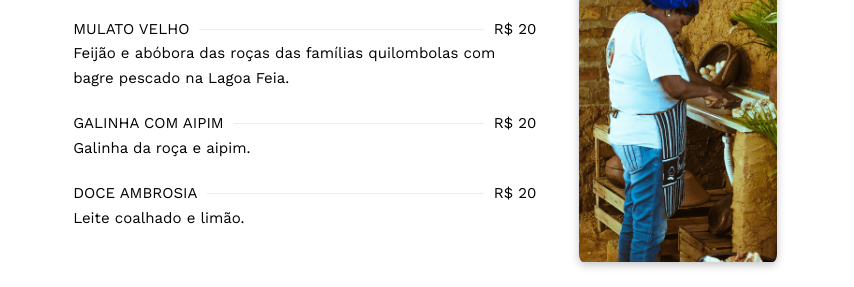
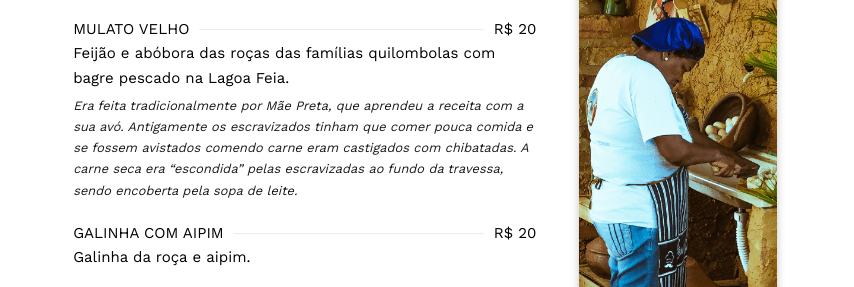
Before and after one commit to lucascraveiropaes/machadinha-prototype, a website: page cardapio/index.html in a window 1280 px wide. Shown: the part 287-574 px from the top of the page, 426-1280 px from the left. Drawn offline with nearby package versions, Linux system fonts and the light colour scheme.

Commit message:
Atualizando conteudo do cardapio

```diff
--- a/cardapio/css/style.css
+++ b/cardapio/css/style.css
@@ -210,6 +210,13 @@ img.responsive {
   border-radius: 6px;
 }
 
+.description.small {
+  font-size: 0.8rem;
+  margin-top: -1rem;
+  opacity: 0.9;
+  font-style: italic;
+}
+
 /* Tablet */
 
 @media (min-width: 481px) and (max-width: 1024px) {
--- a/cardapio/index.html
+++ b/cardapio/index.html
@@ -79,6 +79,7 @@
             <p>R$ 20</p>
           </div>
           <p class="description">Feijão e abóbora das roças das famílias quilombolas com bagre pescado na Lagoa Feia.</p>
+          <p class="description small">Era feita tradicionalmente por Mãe Preta, que aprendeu a receita com a sua avó. Antigamente os escravizados tinham que comer pouca comida e se fossem avistados comendo carne eram castigados com chibatadas. A carne seca era “escondida” pelas escravizadas ao fundo da travessa, sendo encoberta pela sopa de leite.</p>
           <div class="plate">
             <p>Galinha com Aipim</p>
             <div class="dots"></div>
@@ -103,6 +104,7 @@
             <p>R$ 20</p>
           </div>
           <p class="description">Farinha de mandioca, leite e queijo ralado.</p>
+          <p class="description small">Bolo feito pelas escravizadas que trabalhavam na cozinha da casa grande para a filha do senhor que estava grávida e por volta de meia-noite teve vontade de comer bolo de aipim, porém, por ser tarde da noite, não tinha como pegar mandioca na roça, então fizeram o bolo com a farinha de mesa. A grávida gostou do “bolo falso” acreditando ser o de aipim.</p>
           <div class="plate">
             <p>Sanema</p>
             <div class="dots"></div>
```
Also changed, not shown: index.html (+1 -1 lines).
